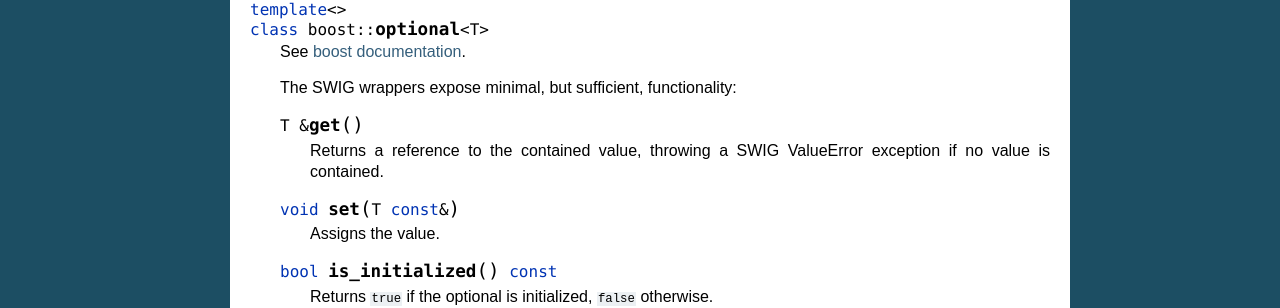
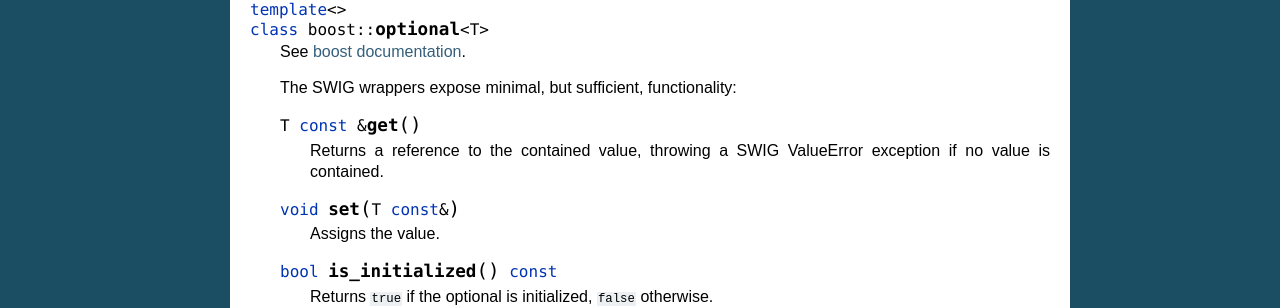
Before and after one commit to niftools/formast, a Sphinx documentation site: the page built from doc/api/ast.rst, in a window 1280 px wide and 900 px high, scrolled down 2038 px. Shown: the part 406-714 px from the top of the window. Built offline with Sphinx 7.4.7, drawn with Linux system fonts in a browser that asks for light colours.

Commit message:
Return const reference for std::string.
See documentation at http://www.swig.org/Doc2.0/Library.html#Library_std_string

```diff
--- a/doc/api/ast.rst
+++ b/doc/api/ast.rst
@@ -170,7 +170,7 @@
 
    The SWIG wrappers expose minimal, but sufficient, functionality:
 
-   .. cpp:function:: T & get()
+   .. cpp:function:: T const & get()
 
       Returns a reference to the contained value,
       throwing a SWIG ValueError exception if no value is contained.
```
Also changed, not shown: 2 other files.
